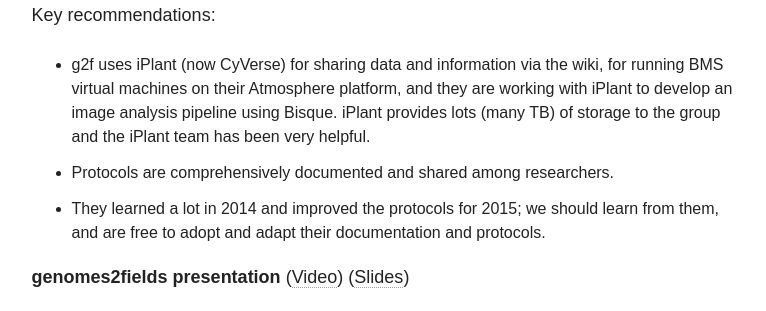
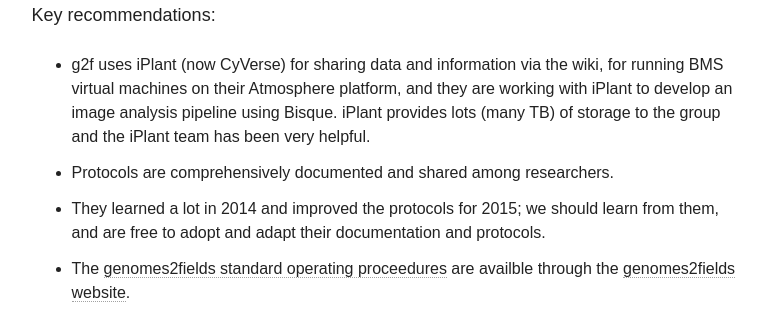
Before and after one commit to terra-reference/terraref.github.io, a Jekyll site: the page built from _posts/blog/2016-02-18-feb-2016-trait-data-meeting-notes.markdown, in a window 1280 px wide and 900 px high, scrolled down 2320 px, cut to the strip 0-311 px from the top of the window. Shown: the whole strip, without its empty margins (348-1114 px from the left). Built offline with Jekyll 4.4.1, drawn with Linux system fonts in a browser that asks for light colours; nearby versions of some CDN libraries; comment, search, counter and statistics services are not loaded.

Commit message:
Update 2016-02-18-feb-2016-trait-data-meeting-notes.markdown

```diff
--- a/_posts/blog/2016-02-18-feb-2016-trait-data-meeting-notes.markdown
+++ b/_posts/blog/2016-02-18-feb-2016-trait-data-meeting-notes.markdown
@@ -43,6 +44,7 @@ Key recommendations:
 * g2f uses iPlant (now CyVerse) for sharing data and information via the wiki, for running BMS virtual machines on their Atmosphere platform, and they are working with iPlant to develop an image analysis pipeline using Bisque. iPlant provides lots (many TB) of storage to the group and the iPlant team has been very helpful.
 * Protocols are comprehensively documented and shared among researchers.
 * They learned a lot in 2014 and improved the protocols for 2015; we should learn from them, and are free to adopt and adapt their documentation and protocols.
+* The [genomes2fields standard operating proceedures](https://github.com/terraref/reference-data/files/409876/GxE-2016-SOP-v1.1_041116FINAL.pdf) are availble through the [genomes2fields website](http://genomes2fields.org).
 
 **genomes2fields presentation** ([Video](https://youtu.be/HvrkxXuAMIk)) ([Slides](https://goo.gl/f8aMXk))
 
```
Also changed, not shown: other parts of _posts/blog/2016-02-18-feb-2016-trait-data-meeting-notes.markdown (+1 -0 lines).
